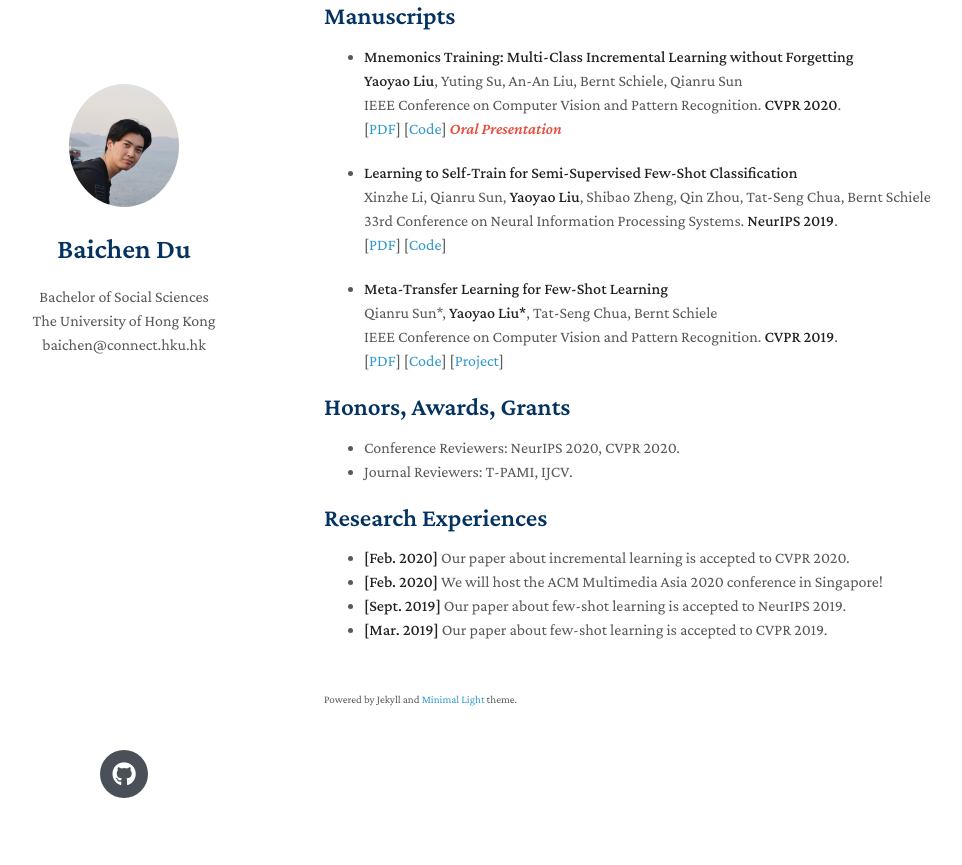
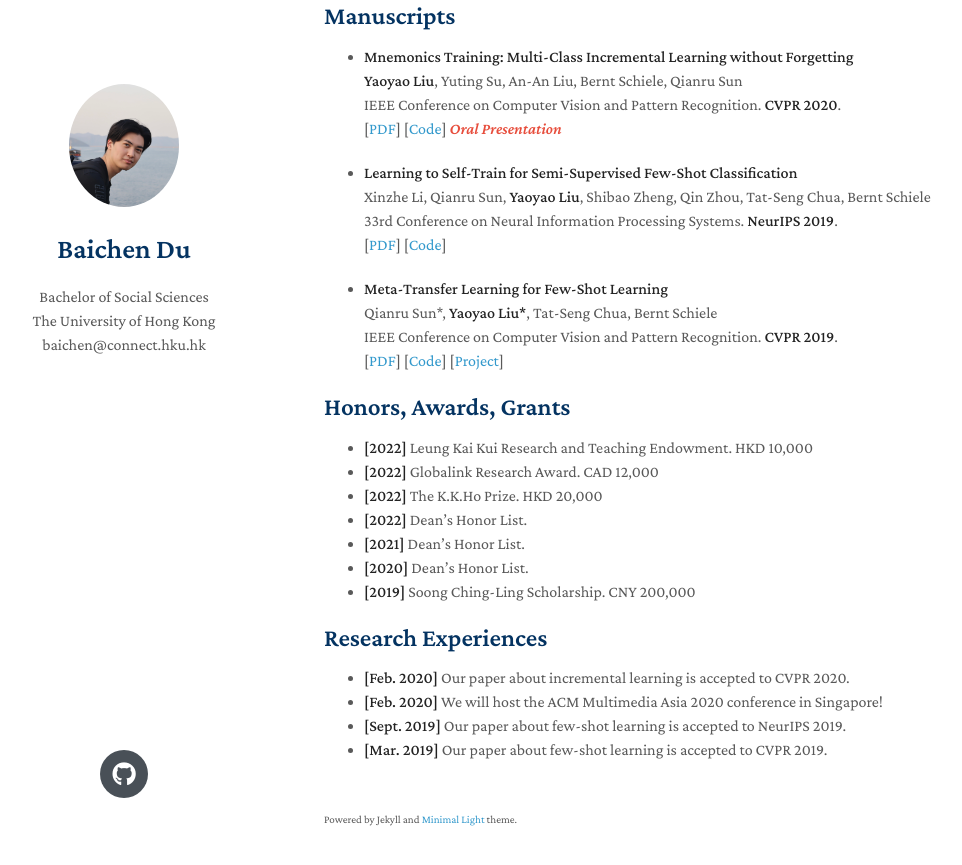
Before and after one commit to AlbertBaichenDu/AlbertBaichenDu.github.io, a Jekyll site: the page built from index.md, in a window 1280 px wide and 900 px high, scrolled down 629 px. Shown: the top 865 px of the window, without its empty margins (146-1108 px from the left). Built offline with Jekyll 4.4.1, drawn with Linux system fonts in a browser that asks for light colours; nearby versions of some CDN libraries; a style sheet for code colours, icons or effects is not loaded; our own code applies the rules of GitHub Pages for plain Markdown files.

Commit message:
Update index.md

```diff
--- a/index.md
+++ b/index.md
@@ -46,8 +46,13 @@ See my [CV](https://albertbaichendu.github.io/assets/BAICHEN_DU_CV_2022-06-30.pd
 
 ## Honors, Awards, Grants
 
-- Conference Reviewers: NeurIPS 2020, CVPR 2020.
-- Journal Reviewers: T-PAMI, IJCV.
+- **[2022]** Leung Kai Kui Research and Teaching Endowment. HKD 10,000
+- **[2022]** Globalink Research Award. CAD 12,000
+- **[2022]** The K.K.Ho Prize. HKD 20,000
+- **[2022]** Dean's Honor List.
+- **[2021]** Dean's Honor List.
+- **[2020]** Dean's Honor List.
+- **[2019]** Soong Ching-Ling Scholarship. CNY 200,000
 
 ## Research Experiences
 
```
